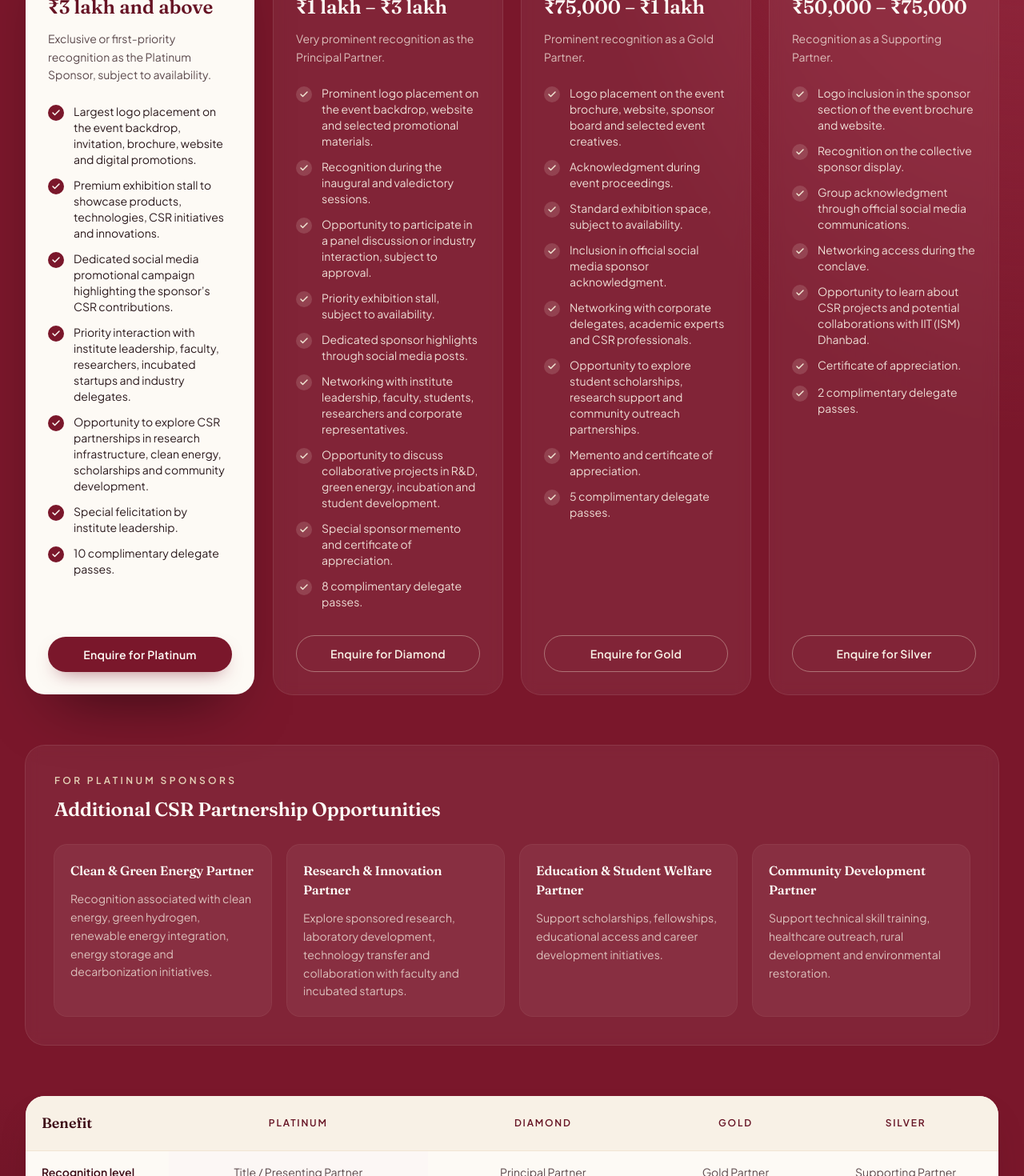
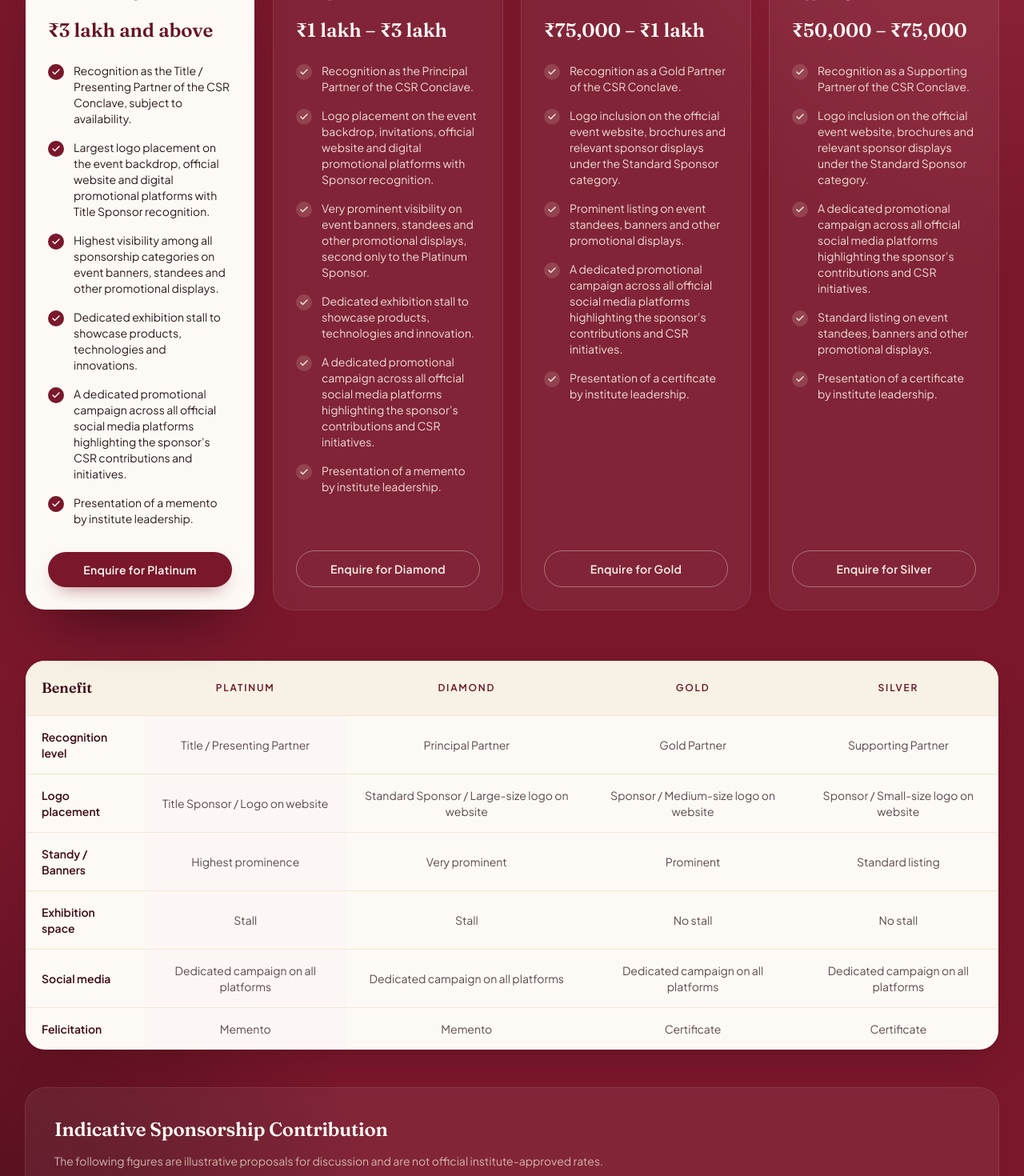
Before and after one commit to ayushsahu425/csr-conclave-2026, a React (Vite) app: page / in a window 1280 px wide. Shown: the part 8760-10230 px from the top of the page at 80% size. Built offline with nearby package versions, Linux system fonts and the light colour scheme; a web font is replaced by a local one.

Commit message:
Update Sponsorship.tsx as per revised proposal

```diff
--- a/src/components/Sponsorship.tsx
+++ b/src/components/Sponsorship.tsx
@@ -7,22 +7,20 @@ interface SponsorshipProps {
   onOpenSponsor: (tier?: string) => void;
 }
 
+// Sponsorship categories and proposed contributions
 const SPONSOR_TIERS = [
   {
     name: 'Platinum',
     recognition: 'Title / Presenting Partner',
     price: '₹3 lakh and above',
     featured: true,
-    blurb:
-      'Exclusive or first-priority recognition as the Platinum Sponsor, subject to availability.',
     highlights: [
-      'Largest logo placement on the event backdrop, invitation, brochure, website and digital promotions.',
-      'Premium exhibition stall to showcase products, technologies, CSR initiatives and innovations.',
-      'Dedicated social media promotional campaign highlighting the sponsor’s CSR contributions.',
-      'Priority interaction with institute leadership, faculty, researchers, incubated startups and industry delegates.',
-      'Opportunity to explore CSR partnerships in research infrastructure, clean energy, scholarships and community development.',
-      'Special felicitation by institute leadership.',
-      '10 complimentary delegate passes.',
+      'Recognition as the Title / Presenting Partner of the CSR Conclave, subject to availability.',
+      'Largest logo placement on the event backdrop, official website and digital promotional platforms with Title Sponsor recognition.',
+      'Highest visibility among all sponsorship categories on event banners, standees and other promotional displays.',
+      'Dedicated exhibition stall to showcase products, technologies and innovations.',
+      'A dedicated promotional campaign across all official social media platforms highlighting the sponsor’s CSR contributions and initiatives.',
+      'Presentation of a memento by institute leadership.',
     ],
   },
   {
@@ -30,18 +28,13 @@ const SPONSOR_TIERS = [
     recognition: 'Principal Partner',
     price: '₹1 lakh – ₹3 lakh',
     featured: false,
-    blurb:
-      'Very prominent recognition as the Principal Partner.',
     highlights: [
-      'Prominent logo placement on the event backdrop, website and selected promotional materials.',
-      'Recognition during the inaugural and valedictory sessions.',
-      'Opportunity to participate in a panel discussion or industry interaction, subject to approval.',
-      'Priority exhibition stall, subject to availability.',
-      'Dedicated sponsor highlights through social media posts.',
-      'Networking with institute leadership, faculty, students, researchers and corporate representatives.',
-      'Opportunity to discuss collaborative projects in R&D, green energy, incubation and student development.',
-      'Special sponsor memento and certificate of appreciation.',
-      '8 complimentary delegate passes.',
+      'Recognition as the Principal Partner of the CSR Conclave.',
+      'Logo placement on the event backdrop, invitations, official website and digital promotional platforms with Sponsor recognition.',
+      'Very prominent visibility on event banners, standees and other promotional displays, second only to the Platinum Sponsor.',
+      'Dedicated exhibition stall to showcase products, technologies and innovation.',
+      'A dedicated promotional campaign across all official social media platforms highlighting the sponsor’s contributions and CSR initiatives.',
+      'Presentation of a memento by institute leadership.',
     ],
   },
   {
@@ -49,16 +42,12 @@ const SPONSOR_TIERS = [
     recognition: 'Gold Partner',
     price: '₹75,000 – ₹1 lakh',
     featured: false,
-    blurb: 'Prominent recognition as a Gold Partner.',
     highlights: [
-      'Logo placement on the event brochure, website, sponsor board and selected event creatives.',
-      'Acknowledgment during event proceedings.',
-      'Standard exhibition space, subject to availability.',
-      'Inclusion in official social media sponsor acknowledgment.',
-      'Networking with corporate delegates, academic experts and CSR professionals.',
-      'Opportunity to explore student scholarships, research support and community outreach partnerships.',
-      'Memento and certificate of appreciation.',
-      '5 complimentary delegate passes.',
+      'Recognition as a Gold Partner of the CSR Conclave.',
+      'Logo inclusion on the official event website, brochures and relevant sponsor displays under the Standard Sponsor category.',
+      'Prominent listing on event standees, banners and other promotional displays.',
+      'A dedicated promotional campaign across all official social media platforms highlighting the sponsor’s contributions and CSR initiatives.',
+      'Presentation of a certificate by institute leadership.',
     ],
   },
   {
@@ -66,19 +55,17 @@ const SPONSOR_TIERS = [
     recognition: 'Supporting Partner',
     price: '₹50,000 – ₹75,000',
     featured: false,
-    blurb: 'Recognition as a Supporting Partner.',
     highlights: [
-      'Logo inclusion in the sponsor section of the event brochure and website.',
-      'Recognition on the collective sponsor display.',
-      'Group acknowledgment through official social media communications.',
-      'Networking access during the conclave.',
-      'Opportunity to learn about CSR projects and potential collaborations with IIT (ISM) Dhanbad.',
-      'Certificate of appreciation.',
-      '2 complimentary delegate passes.',
+      'Recognition as a Supporting Partner of the CSR Conclave.',
+      'Logo inclusion on the official event website, brochures and relevant sponsor displays under the Standard Sponsor category.',
+      'A dedicated promotional campaign across all official social media platforms highlighting the sponsor’s contributions and CSR initiatives.',
+      'Standard listing on event standees, banners and other promotional displays.',
+      'Presentation of a certificate by institute leadership.',
     ],
   },
 ];
 
+// Comparison table: based on Section 2 of the proposal
 const COMPARISON = [
   {
     feature: 'Recognition level',
@@ -92,83 +79,47 @@ const COMPARISON = [
   {
     feature: 'Logo placement',
     values: [
-      'Highest prominence / Website also',
-      'Very prominent / Website also',
+      'Title Sponsor / Logo on website',
+      'Standard Sponsor / Large-size logo on website',
+      'Sponsor / Medium-size logo on website',
+      'Sponsor / Small-size logo on website',
+    ],
+  },
+  {
+    feature: 'Standy / Banners',
+    values: [
+      'Highest prominence',
+      'Very prominent',
       'Prominent',
       'Standard listing',
     ],
   },
   {
-    feature: 'Inaugural session',
-    values: [
-      'Special recognition',
-      'Recognition',
-      'Mention',
-      'Mention',
-    ],
-  },
-  {
     feature: 'Exhibition space',
     values: [
-      'Premium stall*',
-      'Priority stall*',
-      'Standard stall*',
-      'Standard stall',
+      'Stall',
+      'Stall',
+      'No stall',
+      'No stall',
     ],
   },
   {
     feature: 'Social media',
     values: [
       'Dedicated campaign on all platforms',
-      'Multiple posts from all platforms',
-      'Promotional posts*',
-      'Group acknowledgment',
+      'Dedicated campaign on all platforms',
+      'Dedicated campaign on all platforms',
+      'Dedicated campaign on all platforms',
     ],
-  },
-  {
-    feature: 'Delegate passes',
-    values: ['10*', '8*', '5*', '2*'],
   },
   {
     feature: 'Felicitation',
     values: [
-      'Special memento',
-      'Special memento',
       'Memento',
       'Memento',
+      'Certificate',
+      'Certificate',
     ],
-  },
-  {
-    feature: 'Networking',
-    values: [
-      'Priority engagement',
-      'Priority engagement',
-      'Networking access',
-      'Networking access',
-    ],
-  },
-];
-
-const PLATINUM_EXTRAS = [
-  {
-    title: 'Clean & Green Energy Partner',
-    description:
-      'Recognition associated with clean energy, green hydrogen, renewable energy integration, energy storage and decarbonization initiatives.',
-  },
-  {
-    title: 'Research & Innovation Partner',
-    description:
-      'Explore sponsored research, laboratory development, technology transfer and collaboration with faculty and incubated startups.',
-  },
-  {
-    title: 'Education & Student Welfare Partner',
-    description:
-      'Support scholarships, fellowships, educational access and career development initiatives.',
-  },
-  {
-    title: 'Community Development Partner',
-    description:
-      'Support technical skill training, healthcare outreach, rural development and environmental restoration.',
   },
 ];
 
@@ -181,11 +132,14 @@ export default function Sponsorship({
         id="sponsorship"
         className="section relative overflow-hidden bg-maroon-600 text-sand-50"
       >
+        {/* Background decoration */}
         <div className="pointer-events-none absolute inset-0 bg-[radial-gradient(80%_60%_at_100%_0%,#9E2F46_0%,transparent_60%),radial-gradient(70%_60%_at_0%_100%,#3D0B16_0%,transparent_60%)]" />
 
         <div className="hatch pointer-events-none absolute right-0 top-24 h-48 w-14 text-maroon-400/30" />
 
         <div className="container-x relative">
+
+          {/* Section heading */}
           <SectionHeading
             light
             eyebrow="Sponsorship"
@@ -197,14 +151,14 @@ export default function Sponsorship({
                 </em>
               </>
             }
-            description="A platform for corporate organizations, academia and innovators to collaborate on education, research, clean energy and societal impact."
+            description="Shatabdi Samriddhi – CSR Conclave 2026 is envisioned as a platform for corporate organisations, academia and innovators to collaborate on education, research, clean energy and societal impact."
           />
 
           <p className="mt-5 text-center text-sm text-sand-200/80">
             4 December 2026 | Celebrating a Century of Excellence
           </p>
 
-          {/* Sponsorship Categories */}
+          {/* Four sponsorship category cards */}
           <div className="mt-14 grid gap-6 md:grid-cols-2 xl:grid-cols-4 xl:items-stretch">
             {SPONSOR_TIERS.map((tier, index) => (
               <Reveal key={tier.name} delay={index * 100}>
@@ -251,17 +205,7 @@ export default function Sponsorship({
                     {tier.price}
                   </p>
 
-                  <p
-                    className={`mt-3 text-sm leading-relaxed ${
-                      tier.featured
-                        ? 'text-ink-soft'
-                        : 'text-sand-100/75'
-                    }`}
-                  >
-                    {tier.blurb}
-                  </p>
-
-                  <ul className="mb-8 mt-6 space-y-3">
+                  <ul className="mb-8 mt-6 space-y-4">
                     {tier.highlights.map((benefit) => (
                       <li
                         key={benefit}
@@ -308,37 +252,7 @@ export default function Sponsorship({
             ))}
           </div>
 
-          {/* Additional Platinum Opportunities */}
-          <Reveal delay={120} className="mt-16">
-            <div className="rounded-3xl bg-white/[0.06] p-7 ring-1 ring-sand-100/15 backdrop-blur md:p-9">
-              <p className="text-xs font-semibold uppercase tracking-[0.28em] text-sand-300">
-                For Platinum Sponsors
-              </p>
-
-              <h3 className="mt-3 text-2xl font-semibold !text-sand-50">
-                Additional CSR Partnership Opportunities
-              </h3>
-
-              <div className="mt-7 grid gap-5 sm:grid-cols-2 xl:grid-cols-4">
-                {PLATINUM_EXTRAS.map((item) => (
-                  <div
-                    key={item.title}
-                    className="rounded-2xl bg-white/5 p-5 ring-1 ring-sand-100/10"
-                  >
-                    <h4 className="font-semibold text-sand-50">
-                      {item.title}
-                    </h4>
-
-                    <p className="mt-3 text-sm leading-relaxed text-sand-100/75">
-                      {item.description}
-                    </p>
-                  </div>
-                ))}
-              </div>
-            </div>
-          </Reveal>
-
-          {/* Comparison Table */}
+          {/* Sponsorship benefits comparison table */}
           <Reveal delay={150} className="mt-16">
             <div className="overflow-x-auto rounded-3xl bg-sand-50 text-ink shadow-lift">
               <table className="w-full min-w-[850px] text-left text-sm">
@@ -386,14 +300,14 @@ export default function Sponsorship({
             </div>
           </Reveal>
 
-          {/* Indicative Contribution */}
+          {/* Indicative sponsorship contribution */}
           <Reveal delay={180} className="mt-12">
             <div className="rounded-3xl bg-white/[0.06] p-7 ring-1 ring-sand-100/15 md:p-9">
               <h3 className="text-2xl font-semibold !text-sand-50">
                 Indicative Sponsorship Contribution
               </h3>
 
-              <p className="mt-2 text-sm leading-relaxed text-sand-200/75">
+              <p className="mt-3 text-sm leading-relaxed text-sand-200/75">
                 The following figures are illustrative proposals for discussion and are not official institute-approved rates.
               </p>
 
@@ -416,7 +330,7 @@ export default function Sponsorship({
             </div>
           </Reveal>
 
-          {/* Enquiry */}
+          {/* General sponsorship enquiry */}
           <Reveal delay={200} className="mt-12 text-center">
             <button
               onClick={() => onOpenSponsor()}
@@ -430,6 +344,7 @@ export default function Sponsorship({
           <p className="mt-8 text-center text-xs leading-relaxed text-sand-200/70">
             All benefits remain subject to approval and availability.
           </p>
+
         </div>
       </section>
     </>
```
